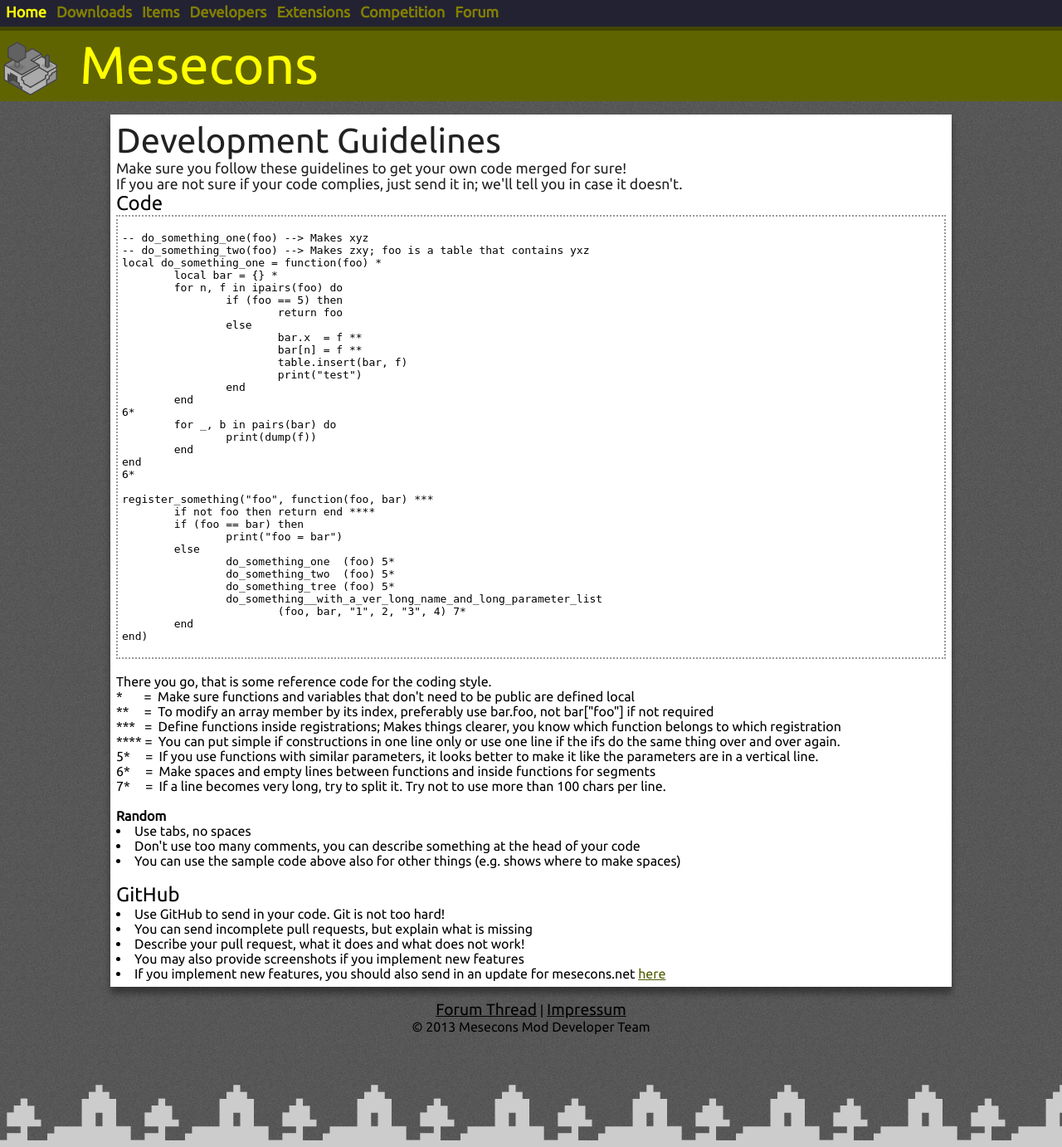
After one commit to Jeija/mesecons.net, a PHP site: page /devguidelines.php in a window 1280 px wide. The commit adds this page. Shown: the whole page at 83% size. Run offline with PHP 8.4, Linux system fonts and the light colour scheme; some libraries are stand-ins or nearby versions.

Commit message:
Add some kind of coding style / developer guidelines for coming developers

```diff
--- /dev/null
+++ b/devguidelines.php
@@ -0,0 +1,66 @@
+<?php include "header.html";?>
+
+<div id = "article">
+	<div class = "article-heading">Development Guidelines</div>
+	<div class = "text">
+	Make sure you follow these guidelines to get your own code merged for sure!<br/>
+	If you are not sure if your code complies, just send it in; we'll tell you in case it doesn't.
+	</div>
+	<div class = "paragraph-heading">Code</div>
+	<div class = "code"><pre>
+-- do_something_one(foo) --> Makes xyz
+-- do_something_two(foo) --> Makes zxy; foo is a table that contains yxz
+local do_something_one = function(foo) *
+	local bar = {} *
+	for n, f in ipairs(foo) do
+		if (foo == 5) then
+			return foo
+		else
+			bar.x  = f **
+			bar[n] = f **
+			table.insert(bar, f)
+			print("test")
+		end
+	end
+6*
+	for _, b in pairs(bar) do
+		print(dump(f))
+	end
+end
+6*
+
+register_something("foo", function(foo, bar) ***
+	if not foo then return end ****
+	if (foo == bar) then
+		print("foo = bar")
+	else
+		do_something_one  (foo) 5*
+		do_something_two  (foo) 5*
+		do_something_tree (foo) 5*
+		do_something__with_a_ver_long_name_and_long_parameter_list
+			(foo, bar, "1", 2, "3", 4) 7*
+	end
+end)
+</pre></div><br/>
+
+	There you go, that is some reference code for the coding style.<br/>
+	* &nbsp;&nbsp;&nbsp;&nbsp;&nbsp;&nbsp;= &nbsp;Make sure functions and variables that don't need to be public are defined local<br/>
+	**  &nbsp;&nbsp;&nbsp;&nbsp;= &nbsp;To modify an array member by its index, preferably use bar.foo, not bar["foo"] if not required<br/>
+	***  &nbsp;&nbsp;= &nbsp;Define functions inside registrations; Makes things clearer, you know which function belongs to which registration<br/>
+	**** = &nbsp;You can put simple if constructions in one line only or use one line if the ifs do the same thing over and over again.<br/>
+	5*  &nbsp;&nbsp;&nbsp; = &nbsp;If you use functions with similar parameters, it looks better to make it like the parameters are in a vertical line.<br/>
+	6* &nbsp;&nbsp;&nbsp;  = &nbsp;Make spaces and empty lines between functions and inside functions for segments<br/>
+	7* &nbsp;&nbsp;&nbsp;  =&nbsp; If a line becomes very long, try to split it. Try not to use more than 100 chars per line.<br/><br/>
+	<b>Random</b>
+	<li>Use tabs, no spaces</li>
+	<li>Don't use too many comments, you can describe something at the head of your code</li>
+	<li>You can use the sample code above also for other things (e.g. shows where to make spaces)</li><br/>
+	<div class = "paragraph-heading">GitHub</div>
+	<li>Use GitHub to send in your code. Git is not too hard!</li>
+	<li>You can send incomplete pull requests, but explain what is missing</li>
+	<li>Describe your pull request, what it does and what does not work!</li>
+	<li>You may also provide screenshots if you implement new features</li>
+	<li>If you implement new features, you should also send in an update for mesecons.net <a href="https://github.com/Jeija/mesecons.net">here</a>
+</div>
+
+<?php include "footer.html";?>
```
Also changed, not shown: developers.php (+6 -1 lines).
